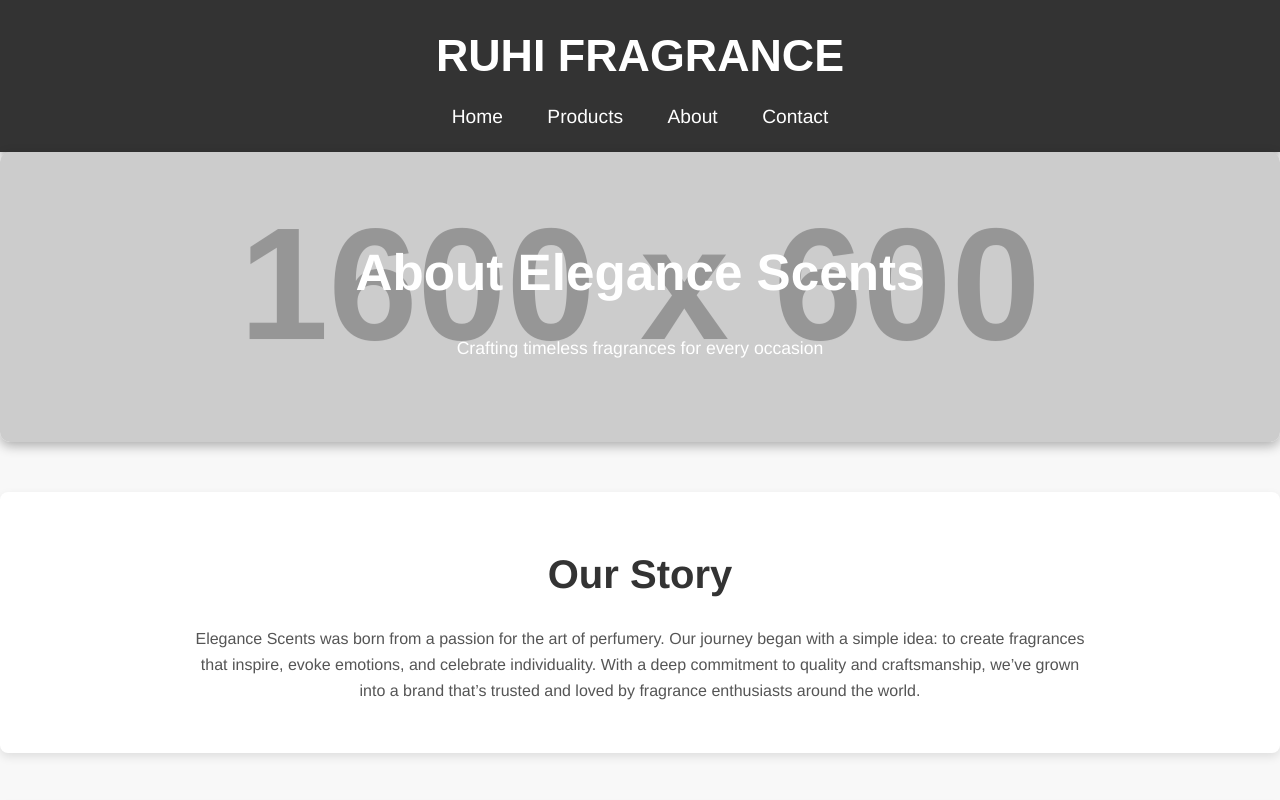
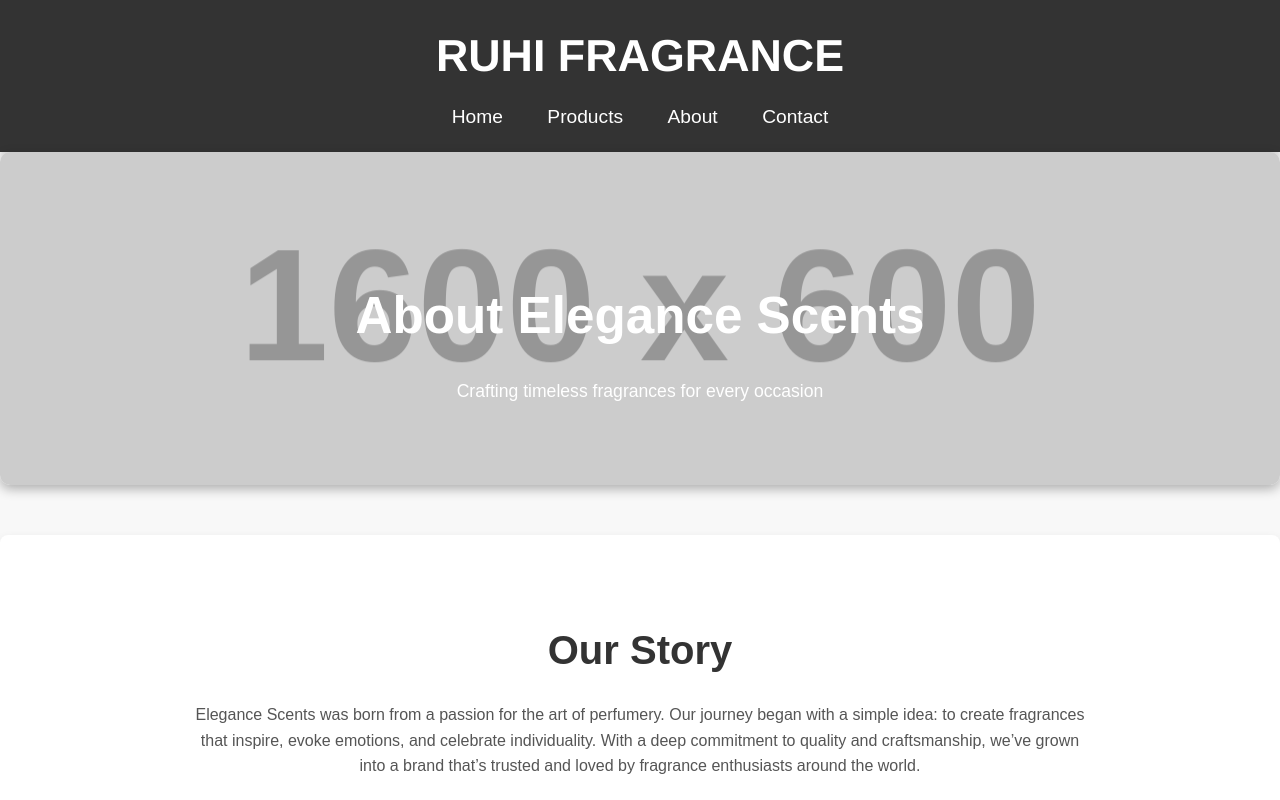
Before and after one commit to UmarOffical/Ruhi-Fregrance-, a plain HTML site: page about.html in a window 1280 px wide. Shown: the top 800 px of the page. Drawn offline with Linux system fonts and the light colour scheme; placeholder pictures from the web are drawn by us.

Commit message:
Update about.css

```diff
--- a/css/about.css
+++ b/css/about.css
@@ -1,6 +1,5 @@
-/* Global Styles */
 body {
-    font-family: 'Helvetica Neue', Arial, sans-serif;
+    font-family: 'Arial', sans-serif;
     margin: 0;
     padding: 0;
     background-color: #f8f8f8;
@@ -8,43 +7,47 @@ body {
     line-height: 1.6;
 }
 
-h1, h2, h3, p {
-    margin: 0;
-    padding: 0;
+/* Links */
+a {
+    text-decoration: none;
+    color: inherit;
+    transition: color 0.3s ease;
+}
+
+a:hover {
+    color: #000;
 }
 
 /* Header */
 header {
-    background-color: #333333; /* Matches the first theme */
+    background-color: #333333;
     color: white;
     text-align: center;
     padding: 20px;
-    box-shadow: 0 4px 6px rgba(0, 0, 0, 0.2);
+    box-shadow: 0 4px 6px rgba(0, 0, 0, 0.1);
 }
 
 header h1 {
-    font-size: 2.8rem; /* Matches the first theme */
-    font-weight: bold;
-    font-family: 'Arial', sans-serif;
+    font-size: 2.8rem;
+    margin: 0;
+    font-family: 'Helvetica Neue', sans-serif;
 }
 
+/* Navigation */
 nav {
-    margin-top: 10px; /* Matches spacing from the first theme */
+    margin-top: 10px;
 }
 
 nav a {
     margin: 0 20px;
-    font-size: 1.2rem; /* Matches the font size in the first theme */
+    font-size: 1.2rem;
     color: #fff;
-    text-decoration: none;
-    font-weight: 500;
     transition: color 0.3s ease;
 }
 
 nav a:hover {
-    color: #f39c12; /* Matches hover effect of the first theme */
+    color: #f39c12;
 }
-
 /* Hero Section */
 .hero {
     text-align: center;
```
